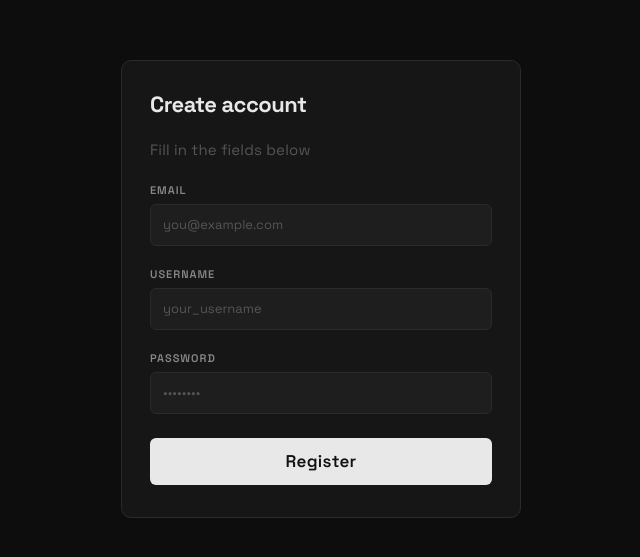
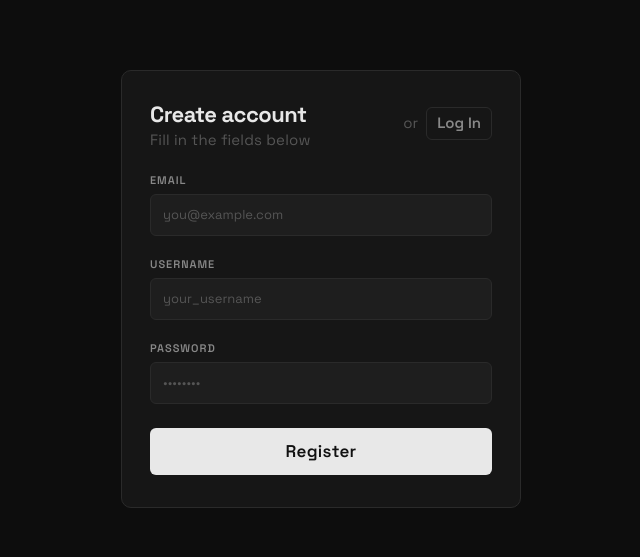
Before and after one commit to cec1lrhodes/2026notion, a React (Vite) app: page /regform in a window 1280 px wide. Shown: the part 111-668 px from the top of the page, without its empty margins (319-959 px from the left). Built offline with nearby package versions, Linux system fonts and the light colour scheme.

Commit message:
remove persist from kanbanStore + log in/reg form + current user data

```diff
--- a/src/components/RegForm/FormTypes.ts
+++ b/src/components/RegForm/FormTypes.ts
@@ -1,5 +1,5 @@
 export interface RegisterInterface {
-  username: string;
+  username?: string;
   email: string;
   password: string;
 }
--- a/src/components/RegForm/RegForm.tsx
+++ b/src/components/RegForm/RegForm.tsx
@@ -1,13 +1,23 @@
 import { useForm } from "react-hook-form";
 import { type RegisterInterface } from "./FormTypes";
-import { schema } from "./schema";
+import { getSchema } from "./schema";
 import { yupResolver } from "@hookform/resolvers/yup";
 import styles from "./stylesRegForm/stylesRegForm.module.css";
 import { useAuthStore } from "../../store/useAuthStore";
 import { useNavigate } from "@tanstack/react-router";
+import { useState } from "react";
+import { useMemo, useEffect } from "react";
 
 const RegForm = () => {
+  const [mode, setMode] = useState<"register" | "login">("register");
+  const [authError, setAuthError] = useState<string | null>(null);
+
+  const registerUser = useAuthStore((s) => s.register);
+  const loginUser = useAuthStore((s) => s.loginUser);
+
   const navigate = useNavigate();
+
+  const schema = useMemo(() => getSchema(mode), [mode]);
 
   const {
     register,
@@ -16,12 +26,31 @@ const RegForm = () => {
     formState: { errors },
   } = useForm<RegisterInterface>({ resolver: yupResolver(schema) });
 
-  const login = useAuthStore((s) => s.login);
+  useEffect(() => {
+    reset();
+  }, [mode, reset]);
 
   const submitForm = (data: RegisterInterface) => {
-    // тут буде запит на бекенд
-    // поки що  зберігаємо локально і редіректимо
-    login({ email: data.email, username: data.username });
+    setAuthError(null);
+
+    if (mode === "register") {
+      const success = registerUser({
+        email: data.email,
+        username: data.username ?? "",
+        password: data.password,
+      });
+      if (!success) {
+        setAuthError("Email is already taken");
+        return;
+      }
+    } else {
+      const success = loginUser(data.email, data.password);
+      if (!success) {
+        setAuthError("Invalid email or password");
+        return;
+      }
+    }
+
     navigate({ to: "/" });
     reset();
   };
@@ -29,8 +58,30 @@ const RegForm = () => {
   return (
     <div className={styles.wrapper}>
       <form className={styles.form} onSubmit={handleSubmit(submitForm)}>
-        <h1 className={styles.title}>Create account</h1>
+        {/* Header  */}
+        <div className={styles.formHeader}>
+          <div>
+            <h1 className={styles.title}>
+              {mode === "register" ? "Create account" : "Log In"}
+            </h1>
             <p className={styles.subtitle}>Fill in the fields below</p>
+          </div>
+          <div className={styles.switchMode}>
+            <span className={styles.switchText}>
+              {mode === "register" ? "or" : "or"}
+            </span>
+            <button
+              type="button"
+              className={styles.switchBtn}
+              onClick={() => {
+                setMode(mode === "register" ? "login" : "register");
+                reset();
+              }}
+            >
+              {mode === "register" ? "Log In" : "Register"}
+            </button>
+          </div>
+        </div>
 
         {/* Email */}
         <div className={styles.field}>
@@ -49,7 +100,8 @@ const RegForm = () => {
           )}
         </div>
 
-        {/* Username */}
+        {/* Username  тільки при реєстрації */}
+        {mode === "register" && (
           <div className={styles.field}>
             <label className={styles.label} htmlFor="username">
               Username
@@ -65,6 +117,7 @@ const RegForm = () => {
               <span className={styles.error}>{errors.username.message}</span>
             )}
           </div>
+        )}
 
         {/* Password */}
         <div className={styles.field}>
@@ -84,12 +137,14 @@ const RegForm = () => {
         </div>
 
         {/* Submit */}
+
+        {authError && <span className={styles.error}>{authError}</span>}
+
         <button type="submit" className={styles.submitBtn}>
-          Register
+          {mode === "register" ? "Register" : "Log In"}
         </button>
       </form>
     </div>
   );
 };
-
 export default RegForm;
--- a/src/components/RegForm/schema.ts
+++ b/src/components/RegForm/schema.ts
@@ -1,19 +1,24 @@
 import * as yup from "yup";
+import { type RegisterInterface } from "./FormTypes";
 
 const rexExpEmail: RegExp = new RegExp(/^\S+@\S+\.\S+$/);
 
-export const schema = yup.object().shape({
-  username: yup
-    .string()
-    .trim()
-    .required("Це поле обов'язкове")
-    .min(3, "Мінімальна кількість символів 3"),
+export const getSchema = (mode: "register" | "login") =>
+  yup.object().shape({
     email: yup
       .string()
       .required("Це поле обов'язкове")
       .matches(rexExpEmail, "Невірний формат пошти"),
+    username:
+      mode === "register"
+        ? yup
+            .string()
+            .trim()
+            .required("Це поле обов'язкове")
+            .min(3, "Мінімальна кількість символів 3")
+        : yup.string().optional(),
     password: yup
       .string()
       .required("Введіть пароль")
       .min(6, "Пароль має містити мінімум 6 символів"),
-});
+  }) as yup.ObjectSchema<RegisterInterface>;
--- a/src/components/RegForm/stylesRegForm/stylesRegForm.module.css
+++ b/src/components/RegForm/stylesRegForm/stylesRegForm.module.css
@@ -129,3 +129,42 @@
 .submitBtn:active {
   opacity: 0.75;
 }
+
+.formHeader {
+  display: flex;
+  align-items: flex-start;
+  justify-content: space-between;
+  gap: 12px;
+}
+
+.switchMode {
+  display: flex;
+  align-items: center;
+  gap: 8px;
+  padding-top: 4px;
+}
+
+.switchText {
+  font-size: 15px;
+  color: var(--text-muted);
+}
+
+.switchBtn {
+  background: none;
+  border: 1px solid var(--border);
+  border-radius: var(--radius-sm);
+  color: var(--text-dim);
+  font-family: inherit;
+  font-size: 15px;
+  font-weight: 600;
+  padding: 4px 10px;
+  cursor: pointer;
+  transition:
+    border-color 0.15s,
+    color 0.15s;
+}
+
+.switchBtn:hover {
+  border-color: #4a4a4a;
+  color: var(--text);
+}
--- a/src/store/useAuthStore.ts
+++ b/src/store/useAuthStore.ts
@@ -1,31 +1,77 @@
 import { create } from "zustand";
 import { persist } from "zustand/middleware";
+import { useKanbanStore } from "./useKanbanStore";
+import { useNotionStore } from "./useNotionStore";
 
 interface User {
   email: string;
   username: string;
 }
 
+interface StoredUser {
+  email: string;
+  username: string;
+  password: string;
+}
+
 interface AuthState {
   user: User | null;
   isAuthenticated: boolean;
-  login: (user: User) => void;
+  users: StoredUser[];
+
+  register: (data: StoredUser) => boolean;
+  loginUser: (email: string, password: string) => boolean;
   logout: () => void;
 }
 
 export const useAuthStore = create<AuthState>()(
   persist(
-    (set) => ({
+    (set, get) => ({
       user: null,
       isAuthenticated: false,
+      users: [],
 
-      login: (user) => {
-        useAuthStore.persist.clearStorage();
-        localStorage.removeItem("kanban-storage");
-        localStorage.removeItem("NotionStore");
-        set({ isAuthenticated: true, user });
+      register: (data) => {
+        const exists = get().users.find((u) => u.email === data.email);
+        if (exists) return false;
+
+        set((state) => ({
+          users: [...state.users, data],
+          user: { email: data.email, username: data.username },
+          isAuthenticated: true,
+        }));
+
+        localStorage.setItem("current-user", data.email); // ← додай
+        useKanbanStore.getState().loadUserData(data.email); // ← додай
+        useNotionStore.getState().loadUserData(data.email); // ← додай
+
+        return true;
       },
-      logout: () => set({ isAuthenticated: false, user: null }),
+
+      loginUser: (email, password) => {
+        const found = get().users.find(
+          (u) => u.email === email && u.password === password,
+        );
+        if (!found) return false;
+
+        set({
+          user: { email: found.email, username: found.username },
+          isAuthenticated: true,
+        });
+
+        localStorage.setItem("current-user", email); // ← додай
+        useKanbanStore.getState().loadUserData(email);
+        useNotionStore.getState().loadUserData(email); // ← додай
+
+        return true;
+      },
+
+      logout: () => {
+        useKanbanStore.getState().resetKanban();
+        useNotionStore.getState().resetStore(); // ← додай
+        localStorage.removeItem("current-user"); // ← додай
+        set({ isAuthenticated: false, user: null });
+      },
     }),
     { name: "auth-storage" },
   ),
--- a/src/store/useKanbanStore.ts
+++ b/src/store/useKanbanStore.ts
@@ -1,5 +1,4 @@
 import { create } from "zustand";
-import { persist } from "zustand/middleware";
 
 export type Category = "BOOKS" | "DEV" | "CONTENT" | "DEVOPS";
 export type ColumnId = "todo" | "in-progress" | "done";
@@ -40,6 +39,9 @@ interface KanbanState {
   // Selectors
   getTotalCount: () => number;
   clearColumn: (columnId: ColumnId) => void;
+
+  resetKanban: () => void;
+  loadUserData: (email: string) => void;
 }
 
 const DEFAULT_COLUMNS: Column[] = [
@@ -100,9 +102,16 @@ const DEFAULT_COLUMNS: Column[] = [
 //   },
 // ];
 
-export const useKanbanStore = create<KanbanState>()(
-  persist(
-    (set, get) => ({
+const getUserCards = (email: string): Card[] => {
+  const raw = localStorage.getItem(`kanban-${email}`);
+  return raw ? JSON.parse(raw) : [];
+};
+
+const saveUserCards = (email: string, cards: Card[]) => {
+  localStorage.setItem(`kanban-${email}`, JSON.stringify(cards));
+};
+
+export const useKanbanStore = create<KanbanState>()((set, get) => ({
   cards: [],
   columns: DEFAULT_COLUMNS,
 
@@ -115,27 +124,50 @@ export const useKanbanStore = create<KanbanState>()(
       id: `c${Date.now()}_${Math.random().toString(36).slice(2, 7)}`,
       createdAt: Date.now(),
     };
-        set((state) => ({ cards: [...state.cards, newCard] }));
+    set((state) => {
+      const cards = [...state.cards, newCard];
+      const email = localStorage.getItem("current-user"); // читаємо без імпорту store
+      if (email) saveUserCards(email, cards);
+      return { cards };
+    });
   },
 
   removeCard: (cardId) => {
-        set((state) => ({ cards: state.cards.filter((c) => c.id !== cardId) }));
+    set((state) => {
+      const cards = state.cards.filter((c) => c.id !== cardId);
+      const email = localStorage.getItem("current-user");
+      if (email) saveUserCards(email, cards);
+      return { cards };
+    });
   },
 
   moveCard: (cardId, targetColumnId) => {
-        set((state) => ({
-          cards: state.cards.map((c) =>
+    set((state) => {
+      const cards = state.cards.map((c) =>
         c.id === cardId ? { ...c, columnId: targetColumnId } : c,
-          ),
-        }));
+      );
+      const email = localStorage.getItem("current-user");
+      if (email) saveUserCards(email, cards);
+      return { cards };
+    });
   },
 
   updateCard: (cardId, patch) => {
-        set((state) => ({
-          cards: state.cards.map((c) =>
+    set((state) => {
+      const cards = state.cards.map((c) =>
         c.id === cardId ? { ...c, ...patch } : c,
-          ),
-        }));
+      );
+      const email = localStorage.getItem("current-user");
+      if (email) saveUserCards(email, cards);
+      return { cards };
+    });
+  },
+
+  resetKanban: () => set({ cards: [] }),
+
+  loadUserData: (email) => {
+    const cards = getUserCards(email);
+    set({ cards });
   },
 
   setDraggingCard: (cardId) => set({ draggingCardId: cardId }),
@@ -144,15 +176,11 @@ export const useKanbanStore = create<KanbanState>()(
   getTotalCount: () => get().cards.length,
 
   clearColumn: (columnId) => {
-        set((state) => ({
-          cards: state.cards.filter((c) => c.columnId !== columnId),
+    set((state) => {
+      const cards = state.cards.filter((c) => c.columnId !== columnId);
+      const email = localStorage.getItem("current-user");
+      if (email) saveUserCards(email, cards);
+      return { cards };
+    });
+  },
 }));
-      },
-    }),
-    {
-      name: "kanban-storage",
-      // drag state(перетягування) не зберігаємо в localStorage
-      partialize: (state) => ({ cards: state.cards, columns: state.columns }),
-    },
-  ),
-);
--- a/src/store/useNotionStore.ts
+++ b/src/store/useNotionStore.ts
@@ -51,6 +51,7 @@ interface NotionActions {
 
   clearAllFilters(): void;
   resetStore(): void;
+  loadUserData(email: string): void;
 }
 
 export type NotionStore = NotionState & NotionActions;
@@ -70,6 +71,16 @@ const initialState: NotionState = {
   error: null,
 };
 
+// helpers
+const getUserNotes = (email: string): NotionCard[] => {
+  const raw = localStorage.getItem(`notion-${email}`);
+  return raw ? JSON.parse(raw) : [];
+};
+
+const saveUserNotes = (email: string, cards: NotionCard[]) => {
+  localStorage.setItem(`notion-${email}`, JSON.stringify(cards));
+};
+
 export const useNotionStore = create<NotionStore>()(
   devtools(
     persist(
@@ -86,6 +97,8 @@ export const useNotionStore = create<NotionStore>()(
               updatedAt: new Date(),
             };
             state.cards.push(newCard);
+            const email = localStorage.getItem("current-user");
+            if (email) saveUserNotes(email, state.cards);
           }),
 
         updateCard: (id, updates) =>
@@ -93,6 +106,8 @@ export const useNotionStore = create<NotionStore>()(
             const card = state.cards.find((c: NotionCard) => c.id === id);
             if (card) {
               Object.assign(card, updates, { updatedAt: new Date() });
+              const email = localStorage.getItem("current-user");
+              if (email) saveUserNotes(email, state.cards);
             }
           }),
 
@@ -101,6 +116,8 @@ export const useNotionStore = create<NotionStore>()(
             state.cards = state.cards.filter((c: NotionCard) => c.id !== id);
             if (state.selectedCardId === id) {
               state.selectedCardId = null;
+              const email = localStorage.getItem("current-user");
+              if (email) saveUserNotes(email, state.cards);
             }
           }),
 
@@ -128,6 +145,13 @@ export const useNotionStore = create<NotionStore>()(
               tags.push(tag);
             }
           }),
+
+        loadUserData: (email) =>
+          set((state) => {
+            state.cards = getUserNotes(email);
+          }),
+
+        resetNotion: () => set(initialState),
 
         setSortBy: (sortBy) =>
           set((state) => {
```
Lines whose indentation alone changed are shown as unchanged.
